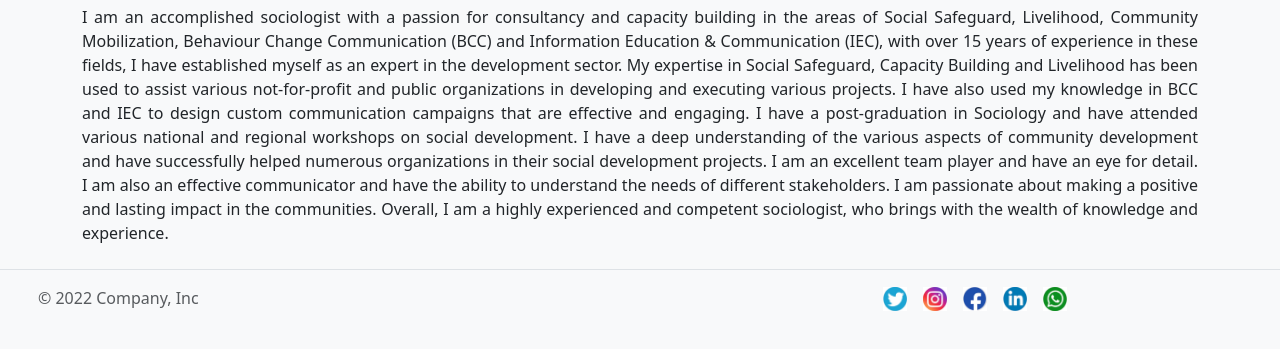
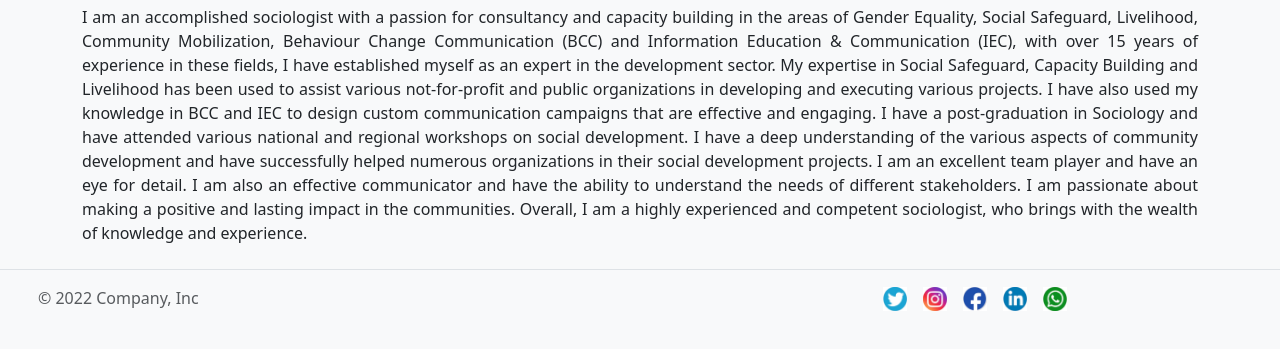
Before and after one commit to workwithsemwal/raghubirsingh, a plain HTML site: page index.html in a window 1280 px wide. Shown: the part 1109-1458 px from the top of the page. Drawn offline with nearby package versions, Linux system fonts and the light colour scheme.

Commit message:
Add files via upload

```diff
--- a/index.html
+++ b/index.html
@@ -82,7 +82,7 @@
     <h3>Raghubir Singh Karlupia</h3>
 
     <p align="justify">
-      I am an accomplished sociologist with a passion for consultancy and capacity building in the areas of Social
+      I am an accomplished sociologist with a passion for consultancy and capacity building in the areas of Gender Equality, Social
       Safeguard, Livelihood, Community Mobilization, Behaviour Change Communication (BCC) and Information Education &
       Communication (IEC), with over 15 years of experience in these fields, I have established myself as an expert in
       the development sector. My expertise in Social Safeguard, Capacity Building and Livelihood has been used to assist
```
